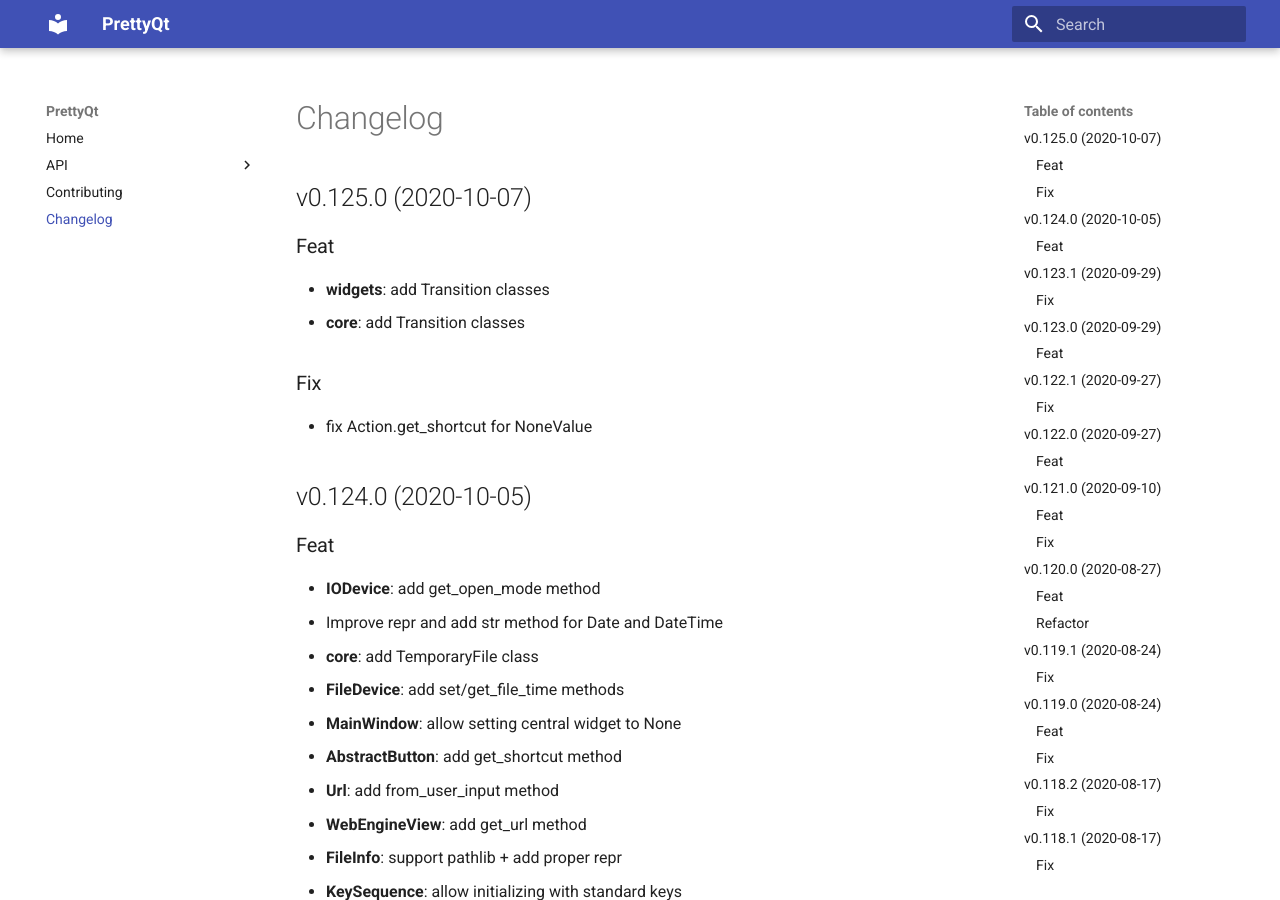
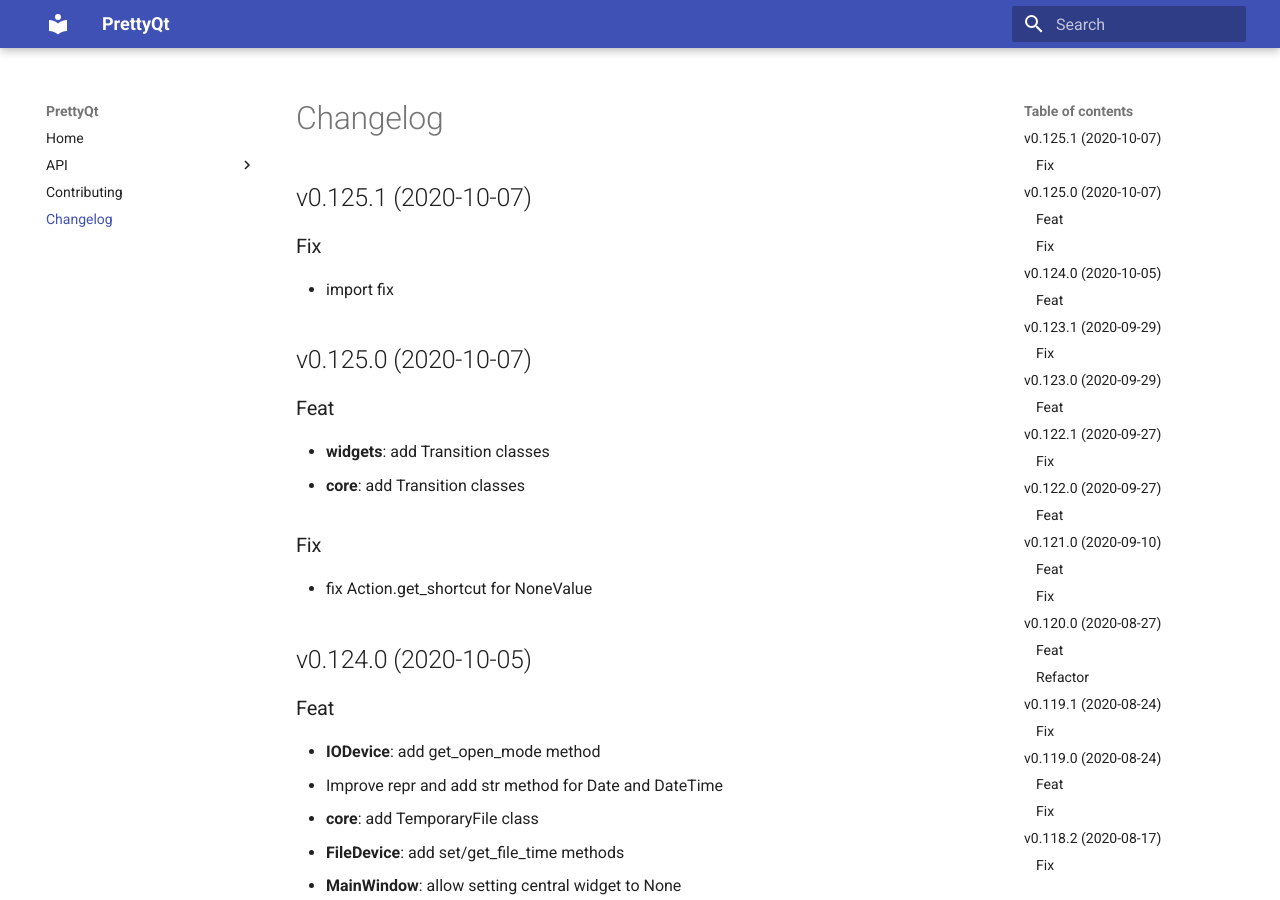
Before and after one commit to phil65/PrettyQt, an MkDocs documentation site: the page built from docs/changelog.md, in a window 1280 px wide and 900 px high. Built offline with MkDocs 1.6.1 and Material for MkDocs 9.7.7, drawn with Linux system fonts in a browser that asks for light colours.

Commit message:
bump: version 0.125.0 → 0.125.1

```diff
--- a/docs/changelog.md
+++ b/docs/changelog.md
@@ -1,3 +1,9 @@
+## v0.125.1 (2020-10-07)
+
+### Fix
+
+- import fix
+
 ## v0.125.0 (2020-10-07)
 
 ### Feat
--- a/prettyqt/__init__.py
+++ b/prettyqt/__init__.py
@@ -4,7 +4,7 @@
 
 __author__ = """Philipp Temminghoff"""
 __email__ = "phil65@kodi.tv"
-__version__ = "0.125.0"
+__version__ = "0.125.1"
 
 
 def debug():
--- a/pyproject.toml
+++ b/pyproject.toml
@@ -1,6 +1,6 @@
 [tool.poetry]
 name = "PrettyQt"
-version = "0.125.0"
+version = "0.125.1"
 description = "A pythonic layer on top of qtpy"
 readme = 'docs/index.md'
 repository = "https://github.com/phil65/prettyqt"
@@ -130,7 +130,7 @@
 '''
 [tool.commitizen]
 name = "cz_conventional_commits"
-version = "0.125.0"
+version = "0.125.1"
 tag_format = "v$version"
 version_files = [
     "prettyqt/__init__.py:__version__",
--- a/setup.py
+++ b/setup.py
@@ -40,6 +40,6 @@
     packages=find_packages(),
     test_suite="tests",
     url="https://github.com/phil65/prettyqt",
-    version="0.125.0",
+    version="0.125.1",
     zip_safe=False,
 )
```
Also changed, not shown: CHANGELOG.md (+6 -0 lines).
